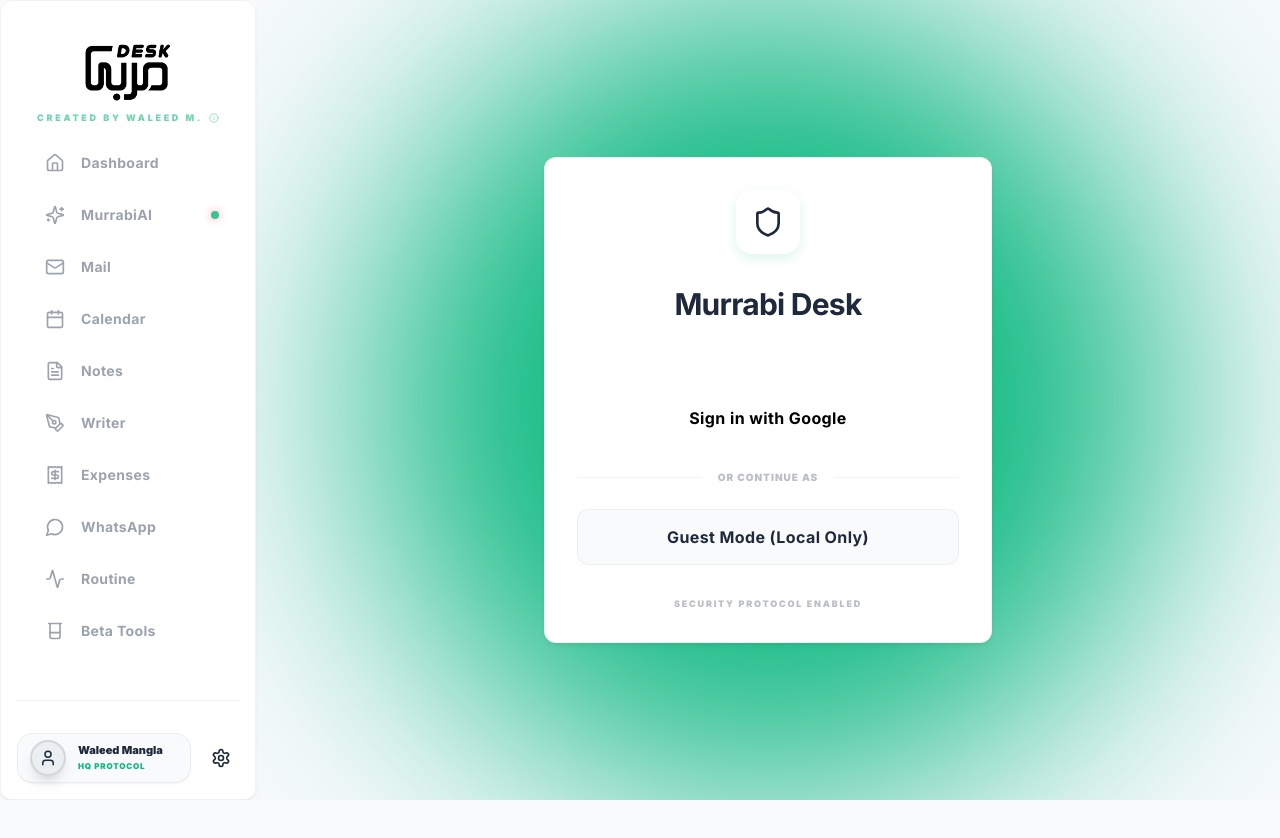
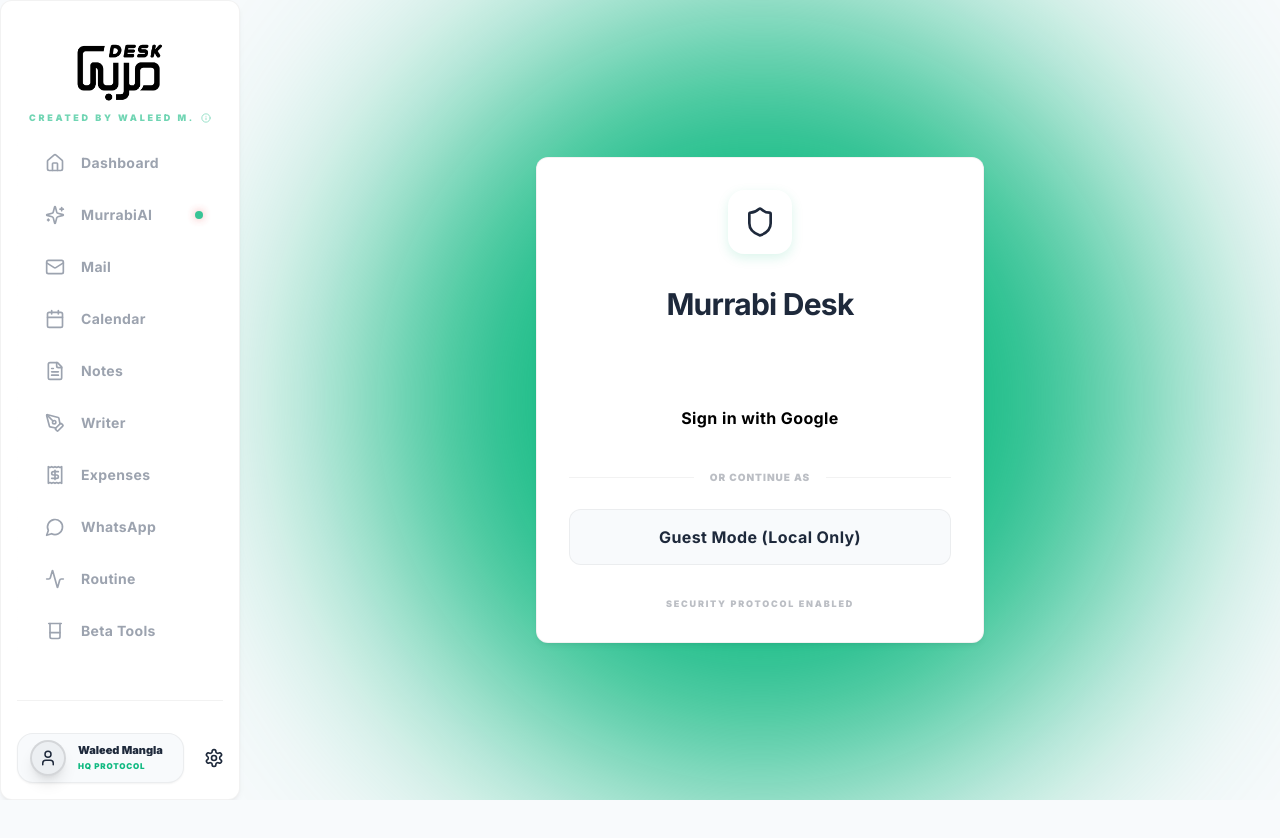
Before and after one commit to waleedmangla-source/MurrabiDesk, a Next.js app: page /onboarding in a window 1280 px wide. Shown: the top 838 px of the page. Built offline with nearby package versions, Linux system fonts and the light colour scheme; no server answers.

Commit message:
Reduce sidebar width to 240px (w-60) for a sleeker profile

```diff
--- a/src/app/layout.tsx
+++ b/src/app/layout.tsx
@@ -227,8 +227,8 @@
 
           {/* Sidebar */}
           <aside className={clsx(
-            "h-full w-64 flex flex-col gap-3 glass border-r border-white/5 px-4 pb-4 pt-10 z-50 shrink-0 select-none transition-all duration-[600ms] ease-[cubic-bezier(0.16,1,0.3,1)] relative overflow-hidden group/sidebar",
-            isSidebarCollapsed ? "-ml-64" : "ml-0"
+            "h-full w-60 flex flex-col gap-3 glass border-r border-white/5 px-4 pb-4 pt-10 z-50 shrink-0 select-none transition-all duration-[600ms] ease-[cubic-bezier(0.16,1,0.3,1)] relative overflow-hidden group/sidebar",
+            isSidebarCollapsed ? "-ml-60" : "ml-0"
           )}>
             {/* Ambient Animated Sidebar Background — Only for Dark/Ruby themes */}
             {!isLightTheme && (
--- a/src/app/settings/page.tsx
+++ b/src/app/settings/page.tsx
@@ -859,7 +859,7 @@
                 <CardHeader icon={<Navigation size={18} />} title="Glider Navigation" />
                 <div className="p-6 bg-black/5 dark:bg-white/5 rounded-3xl border border-black/5 dark:border-white/10">
                   <div className="flex flex-col md:flex-row gap-12 items-start">
-                    <nav className="sidebar-radio-container relative z-10 flex flex-col gap-0 w-64">
+                    <nav className="sidebar-radio-container relative z-10 flex flex-col gap-0 w-60">
                       <div className="sidebar-glider-container">
                         <div
                           className="sidebar-glider"
--- a/src/styles/globals.css
+++ b/src/styles/globals.css
@@ -17,7 +17,7 @@
   --accent-glow: rgba(var(--accent-rgb), 0.5);
   --accent-soft: rgba(var(--accent-rgb), 0.1);
   --ruby: #9B111E;
-  --sidebar-width: 256px;
+  --sidebar-width: 240px;
 }
 
 
```
